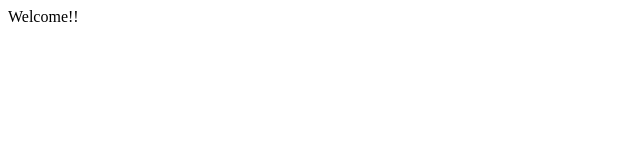
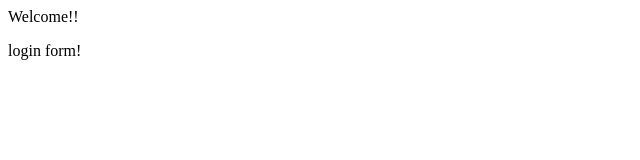
Before and after one commit to Kurtyler/Sample, a plain HTML site: page index.html in a window 1280 px wide. Shown: the full height of the page, 0-640 px from the left. Drawn offline with Linux system fonts and the light colour scheme.

Commit message:
login changed

```diff
--- a/index.html
+++ b/index.html
@@ -1,4 +1,5 @@
 <html>
 <title>Git try</title>
 <p>Welcome!!<p>
+    <p>login form!</p>
 </html?
```
Also changed, not shown: login.html (added).
